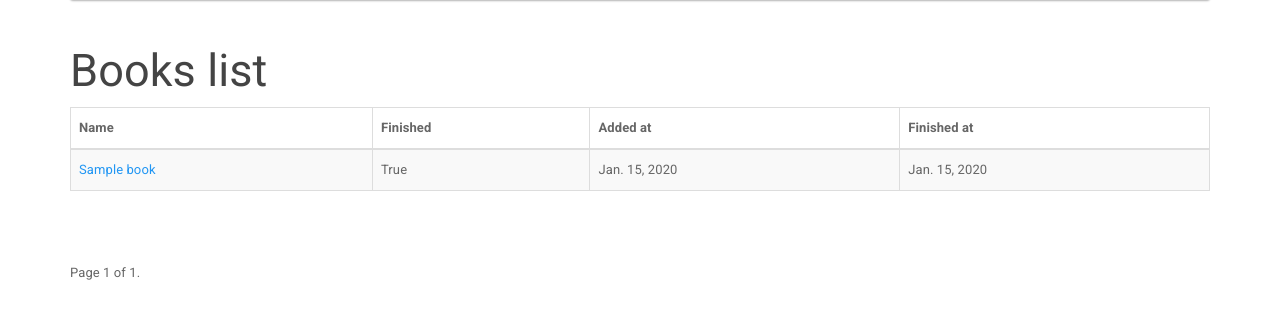
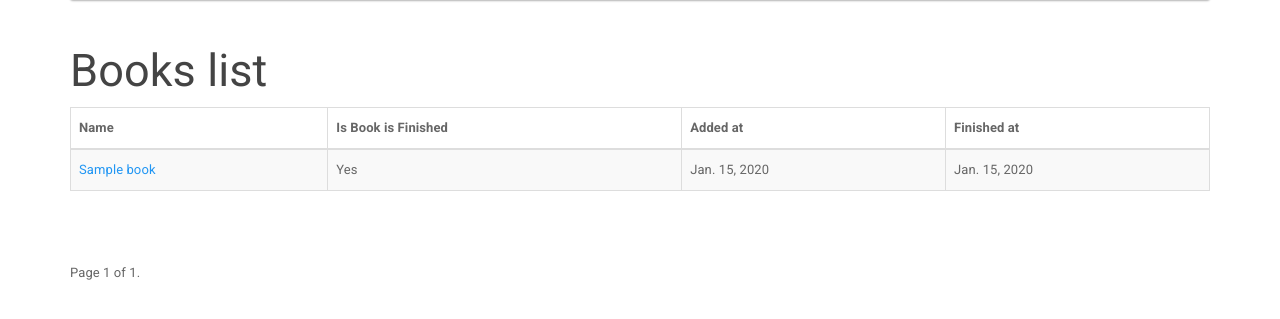
Before and after one commit to pyprism/Hiren-Books, a Django app: page /dashboard/ in a window 1280 px wide. Shown: the part 64-383 px from the top of the page. Run offline with Django 3.2, Linux system fonts and the light colour scheme; a user stored in the database is signed in; tables that the repository leaves empty hold one stand-in row (values such as "Sample post"); some libraries are stand-ins or nearby versions.

Commit message:
updated table cell

```diff
--- a/templates/dashboard.html
+++ b/templates/dashboard.html
@@ -6,7 +6,7 @@
         <thead>
         <tr>
             <th>Name</th>
-            <th>Finished</th>
+            <th>Is Book is Finished</th>
             <th>Added at</th>
             <th>Finished at</th>
         </tr>
@@ -16,9 +16,17 @@
             {% for book in books %}
                 <tr>
                 <td><a href="/book/{{ book.slug }}/"> {{ book.name }}</a></td>
-                <td>{{ book.finished }}</td>
+                    {% if book.finished %}
+                <td> Yes </td>
+                    {% else %}
+                    <td> No</td>
+                    {% endif %}
                 <td>{{ book.added_at }}</td>
-                <td>{{ book.finished_at }}</td>
+                {% if book.finished_at == None %}
+                    <td> </td>
+                {% else %}
+                <td> {{ book.finished_at }}</td>
+                {%  endif %}
                 </tr>
             {% endfor %}
 
```
